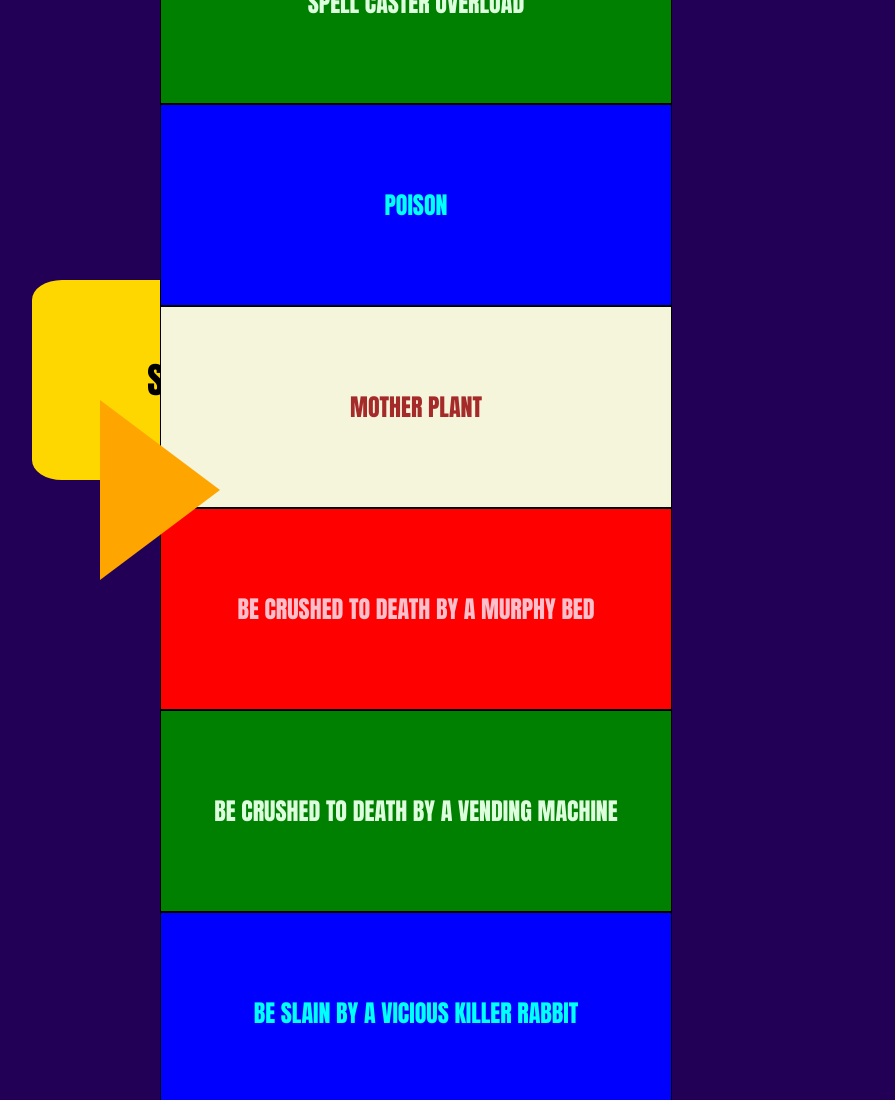
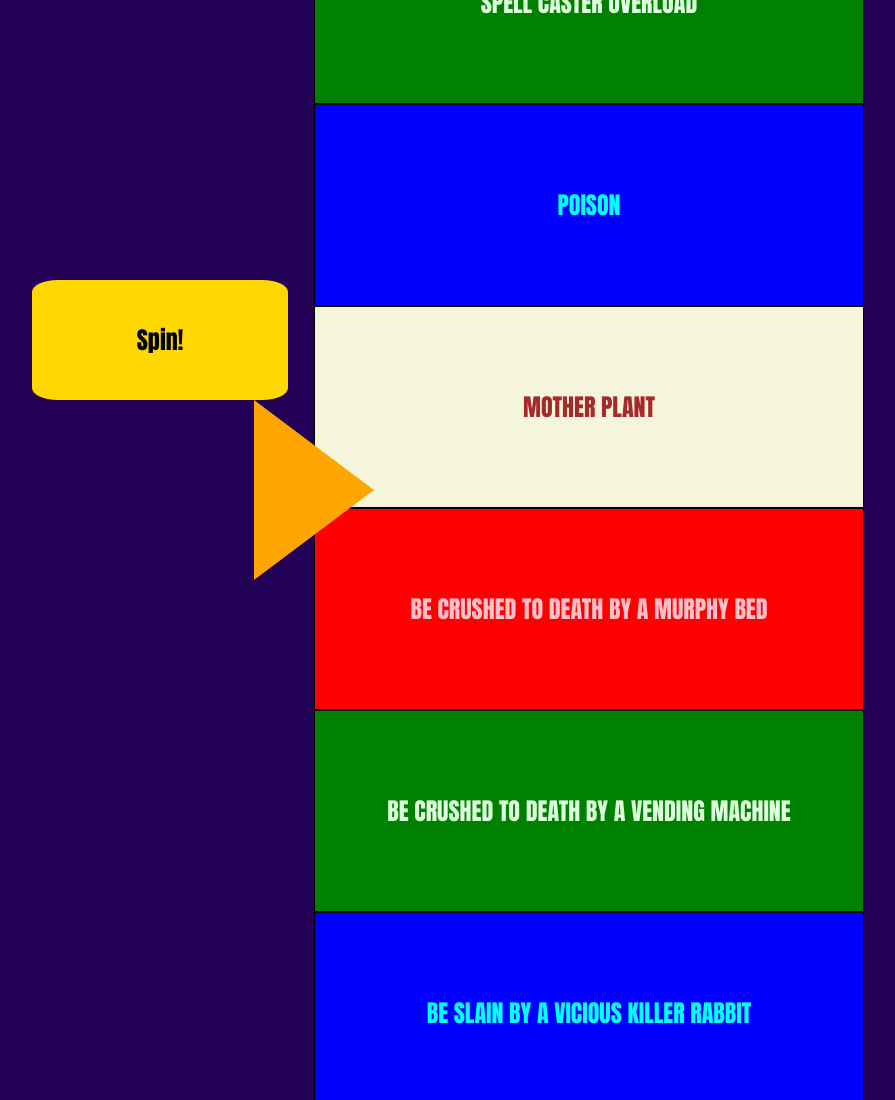
Before and after one commit to mcglade8/sim4deathwheel, a plain HTML site: page index.html in a window 1280 px wide. Shown: the top 1100 px of the page, without its empty margins (288-1183 px from the left). Drawn offline with nearby package versions, Linux system fonts and the light colour scheme.

Commit message:
Update styles.css

```diff
--- a/styles.css
+++ b/styles.css
@@ -73,3 +73,17 @@ body{
   box-style: border-box;
   height: 0px;
 }
+
+@media (max-width: 1700px){
+    button{
+        left: 5vw;
+        width: 20vw;
+        top: 5vh;
+        height: 15vh;
+        font-size: 24px;
+    }
+    .wheel{
+        right: 10vw;
+        max-width: 50vw;
+    }
+}
```
